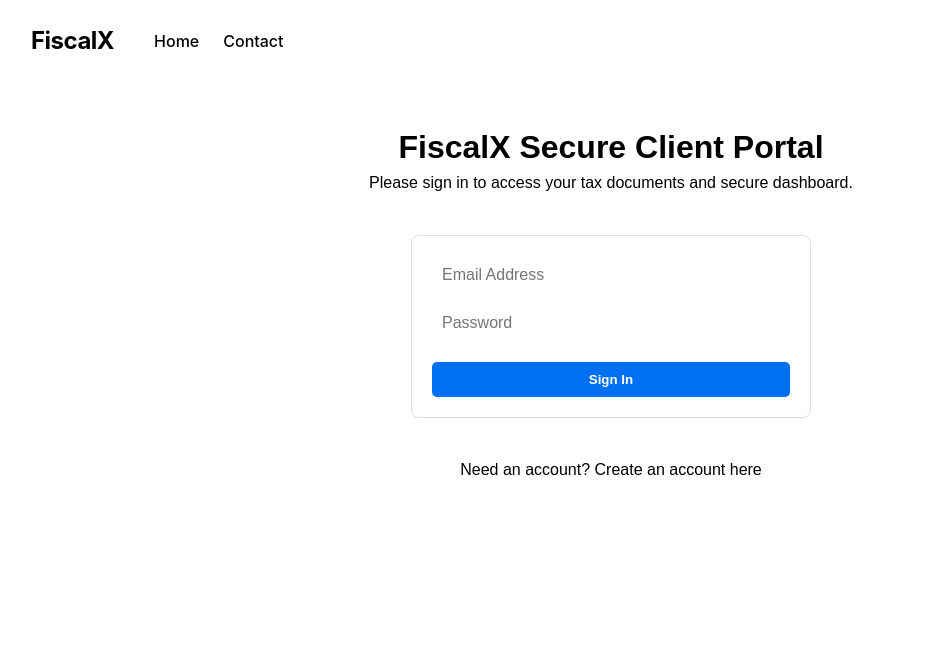
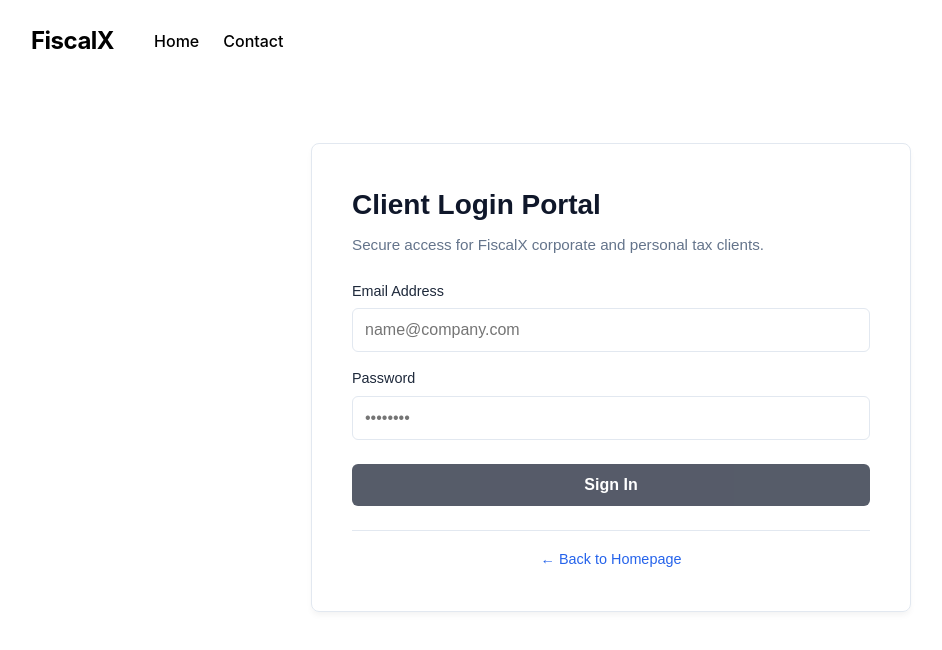
Before and after one commit to saadhussain787/fiscalx-portfolio-demo, a Next.js app: page /portal in a window 1280 px wide. Shown: the top 650 px of the page, without its empty margins (29-971 px from the left). Built offline with nearby package versions, Linux system fonts and the light colour scheme.

Commit message:
added use client to portal page and successfully verified build

```diff
--- a/app/portal/page.tsx
+++ b/app/portal/page.tsx
@@ -1,18 +1,34 @@
+"use client";
+
+import Link from 'next/link';
+
 export default function PortalPage() {
   return (
-    <main style={{ padding: '40px', fontFamily: 'sans-serif', textAlign: 'center' }}>
-      <h1>FiscalX Secure Client Portal</h1>
-      <p>Please sign in to access your tax documents and secure dashboard.</p>
+    <main style={{ maxWidth: '600px', margin: '60px auto', padding: '40px', border: '1px solid #e2e8f0', borderRadius: '8px', fontFamily: 'sans-serif', boxShadow: '0 4px 6px -1px rgba(0,0,0,0.05)' }}>
+      <h2 style={{ fontSize: '1.75rem', color: '#0f172a', marginBottom: '8px', fontWeight: 700 }}>Client Login Portal</h2>
+      <p style={{ color: '#64748b', marginBottom: '24px', fontSize: '0.95rem' }}>Secure access for FiscalX corporate and personal tax clients.</p>
 
-      <div style={{ maxWidth: '400px', margin: '40px auto', padding: '20px', border: '1px solid #ddd', borderRadius: '8px' }}>
-        <input type="email" placeholder="Email Address" style={{ display: 'block', width: '100%', padding: '10px', marginBottom: '10px' }} />
-        <input type="password" placeholder="Password" style={{ display: 'block', width: '100%', padding: '10px', marginBottom: '20px' }} />
-        <button style={{ width: '100%', padding: '10px', backgroundColor: '#0070f3', color: 'white', border: 'none', borderRadius: '5px' }}>
+      <form onSubmit={(e) => e.preventDefault()} style={{ display: 'flex', flexDirection: 'column', gap: '16px' }}>
+        <div>
+          <label style={{ display: 'block', marginBottom: '6px', fontWeight: 500, fontSize: '0.9rem', color: '#1e293b' }}>Email Address</label>
+          <input type="email" placeholder="name@company.com" style={{ width: '100%', padding: '12px', border: '1px solid #e2e8f0', borderRadius: '6px', fontSize: '1rem' }} disabled />
+        </div>
+
+        <div>
+          <label style={{ display: 'block', marginBottom: '6px', fontWeight: 500, fontSize: '0.9rem', color: '#1e293b' }}>Password</label>
+          <input type="password" placeholder="••••••••" style={{ width: '100%', padding: '12px', border: '1px solid #e2e8f0', borderRadius: '6px', fontSize: '1rem' }} disabled />
+        </div>
+
+        <button type="button" style={{ width: '100%', padding: '12px', backgroundColor: '#0f172a', color: '#ffffff', border: 'none', borderRadius: '6px', fontWeight: 600, fontSize: '1rem', marginTop: '8px', cursor: 'not-allowed', opacity: 0.7 }}>
           Sign In
         </button>
+      </form>
+
+      <div style={{ marginTop: '24px', paddingTop: '16px', borderTop: '1px solid #e2e8f0', textAlign: 'center' }}>
+        <Link href="/" style={{ color: '#2563eb', textDecoration: 'none', fontSize: '0.9rem', fontWeight: 500 }}>
+          ← Back to Homepage
+        </Link>
       </div>
-
-      <p>Need an account? <a href="#">Create an account here</a></p>
     </main>
   );
 }
```
